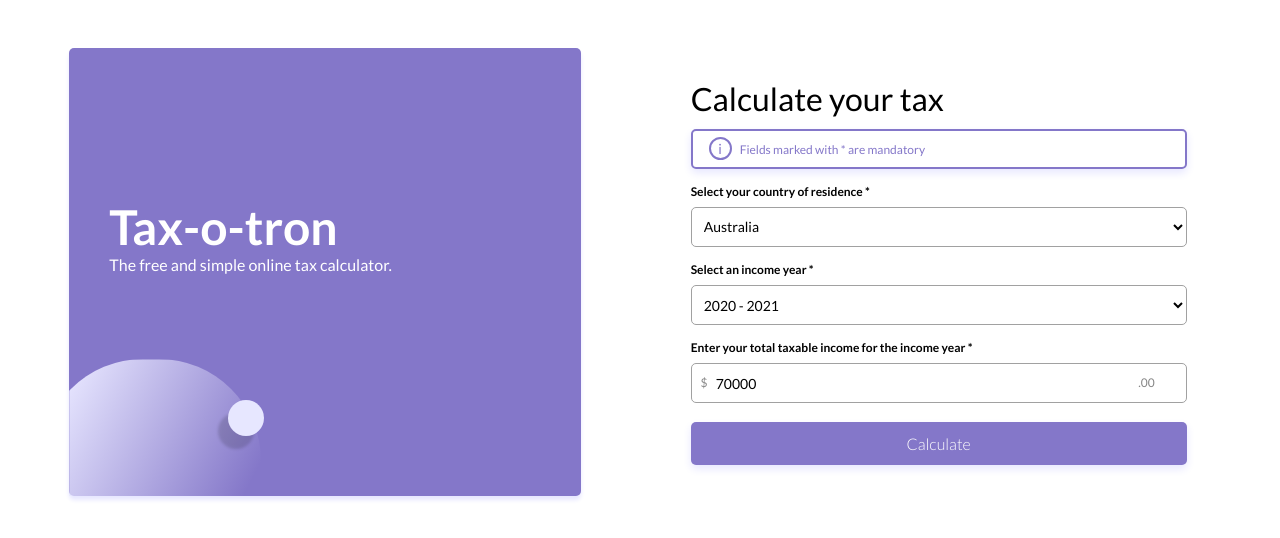
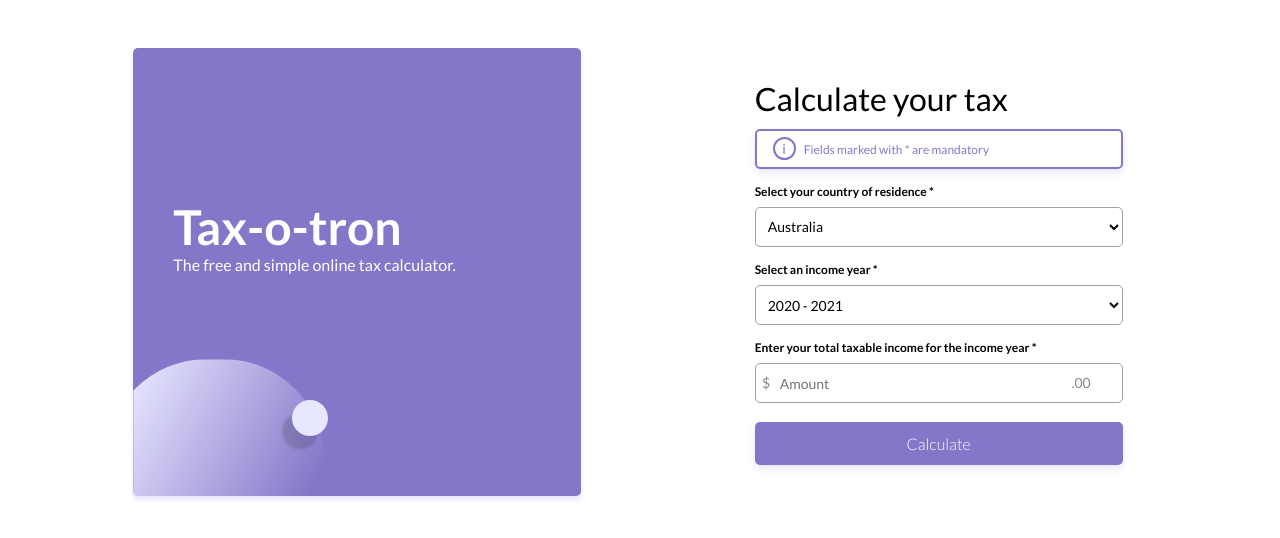
Before and after one commit to little-chi-mai/tax-calculator, a React (Create React App) app: page / in a window 1280 px wide. Shown: the top 538 px of the page. Built offline with nearby package versions, Linux system fonts and the light colour scheme.

Commit message:
changed css on big screen

```diff
--- a/src/components/views/CalculatorForm.js
+++ b/src/components/views/CalculatorForm.js
@@ -12,10 +12,11 @@ import '../../index.css';
 
 
 export default function CalculatorForm() {
+  // set default value of 'au' and 'fy21'
   let [country, setCountry] = useState('au');
   let [year, setYear] = useState('fy21');
-  let [income, setIncome] = useState('70000');
-  let [taxDetails, setTaxDetails] = useState(TaxFormula.brackets2021);
+  let [income, setIncome] = useState('');
+  let [taxDetails, setTaxDetails] = useState(TaxFormula['fy21']);
   let [totalTax, setTotalTax] = useState(0);
   let [isFormOn, setIsFromOn] = useState(true);
 
--- a/src/index.css
+++ b/src/index.css
@@ -178,7 +178,8 @@ button {
   position: absolute;
   content: ".00";
   right: 2rem;
-  top: 12px;
+  top: 11px;
+  font-size: 14px;
   font-weight: 400;
   color: rgb(134, 134, 134);
 }
@@ -187,7 +188,8 @@ button {
   position: absolute;
   content: "$";
   left: 2%;
-  top: 12px;
+  top: 11px;
+  font-size: 14px;
   font-weight: 400;
   color: rgb(134, 134, 134);
 }
@@ -294,16 +296,29 @@ button {
     align-items: center;
     padding-top: 2rem;
   }
-
-  .result__form-disabled {
-    width: 40%;
-  }
 }
 
-@media screen and (min-width: 1000px) {
+@media screen and (min-width: 1200px) {
   .form {
     /* max-width: 950px;
 width: 100%; */
     justify-content: space-evenly;
   }
+  .calculator {
+    width: 35%;
+  }
+
+  .background {
+    width: 35%;
+  }
 }
+
+@media screen and (min-width: 1500px) {
+  .calculator {
+    width: 30%;
+  }
+
+  .background {
+    width: 30%;
+  }
+}
```
